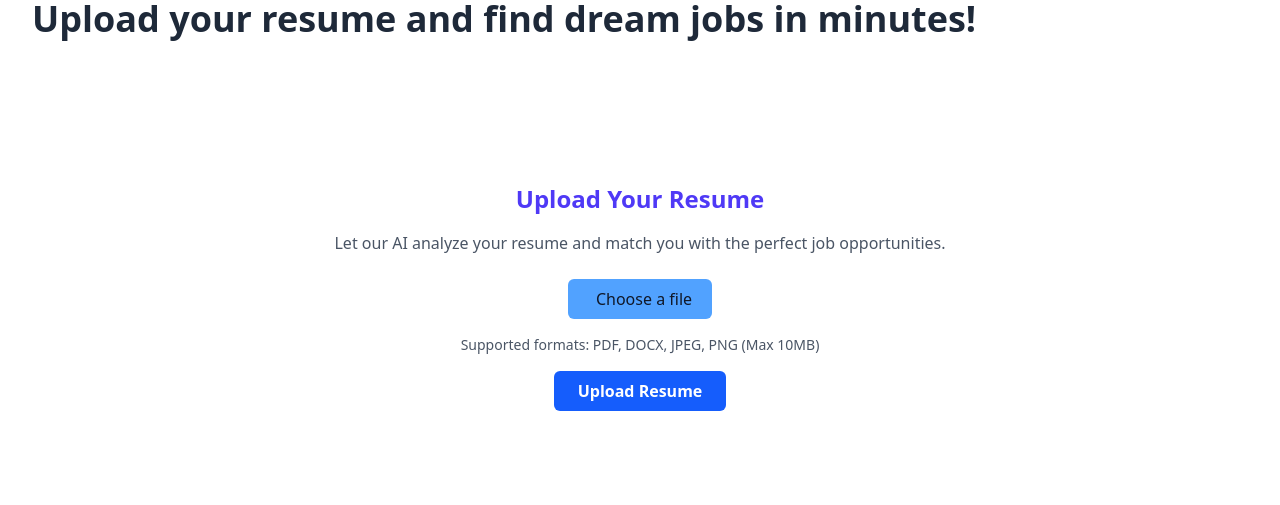
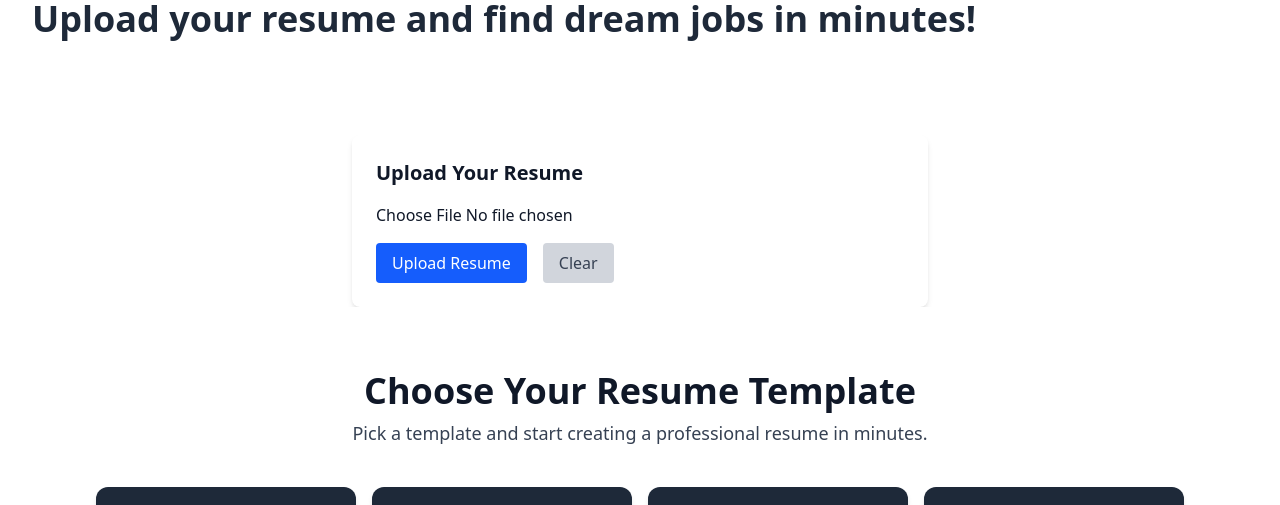
Before and after one commit to Anshulkavi/CareerCraft, a React (Vite) app in the folder my-project/: page / in a window 1280 px wide. Shown: the part 880-1385 px from the top of the page. Built offline with nearby package versions, Linux system fonts and the light colour scheme; grey boxes are pictures that could not be loaded.

Commit message:
Update ResumeUpload component to add image input support and preview

```diff
--- a/my-project/src/components/ResumeUpload.jsx
+++ b/my-project/src/components/ResumeUpload.jsx
@@ -182,255 +182,6 @@
 // }
 // export default ResumeUpload;
 
-import React, { useRef, useState, useEffect } from "react";
-
-function ResumeUpload() {
-  const resumeFileRef = useRef(null);
-  const resumeUploadFormRef = useRef(null);
-
-  const [uploadStatus, setUploadStatus] = useState("");
-  const [fileName, setFileName] = useState("");
-  const [statusVisible, setStatusVisible] = useState(false);
-  const [previewSrc, setPreviewSrc] = useState(null);
-  const [loading, setLoading] = useState(false);
-  const [extractedInfo, setExtractedInfo] = useState(null);
-  const [jobMatches, setJobMatches] = useState([]);
-
-  const handleFileChange = () => {
-    const file = resumeFileRef.current.files[0];
-    setFileName(file ? file.name : "");
-
-    if (file && file.type.startsWith("image/")) {
-      const reader = new FileReader();
-      reader.onload = () => setPreviewSrc(reader.result);
-      reader.onerror = () => setPreviewSrc(null);
-      reader.readAsDataURL(file);
-    } else {
-      setPreviewSrc(null);
-    }
-  };
-
-  const handleSubmit = async (e) => {
-    e.preventDefault();
-    const file = resumeFileRef.current.files[0];
-
-    if (!file) {
-      setUploadStatus("❗ Please select a file to upload.");
-      setStatusVisible(true);
-      return;
-    }
-
-    if (file.size > 10 * 1024 * 1024) {
-      setUploadStatus("❗ File size exceeds 10MB limit.");
-      setStatusVisible(true);
-      return;
-    }
-
-    setStatusVisible(true);
-    setLoading(true);
-    setUploadStatus("⏳ Uploading and analyzing resume...");
-    setJobMatches([]);
-    setExtractedInfo(null);
-
-    const formData = new FormData();
-    formData.append("resume", file);
-
-    try {
-      const response = await fetch(
-        "https://careercraft-1.onrender.com/api/upload_resume/",
-        {
-          method: "POST",
-          body: formData,
-        }
-      );
-
-      const text = await response.text();
-      let data;
-
-      try {
-        data = JSON.parse(text);
-      } catch {
-        console.error("❌ HTML Error Response:\n", text);
-        throw new Error("❌ Server returned HTML instead of JSON. See console.");
-      }
-
-      if (!response.ok) throw new Error(data.error || "Something went wrong.");
-
-      const { extracted, matches } = data;
-      setExtractedInfo(extracted);
-      setJobMatches(Array.isArray(matches) ? matches : []);
-      setUploadStatus("✅ Resume successfully processed.");
-    } catch (error) {
-      console.error("❌ Upload error:", error);
-      setUploadStatus(`❌ Upload error: ${error.message}`);
-    } finally {
-      setLoading(false);
-      resumeUploadFormRef.current.reset();
-      setFileName("");
-      setPreviewSrc(null);
-    }
-  };
-
-  useEffect(() => {
-    const resumeFile = resumeFileRef.current;
-    if (resumeFile) {
-      resumeFile.addEventListener("change", handleFileChange);
-      return () => {
-        resumeFile.removeEventListener("change", handleFileChange);
-      };
-    }
-  }, []);
-
-  return (
-    <section className="bg-white dark:bg-gray-900 text-gray-800 dark:text-gray-100 text-center py-12 px-5">
-      <h2 className="text-2xl font-bold !text-indigo-600 mb-4">
-        Upload Your Resume
-      </h2>
-      <p className="text-gray-600 dark:text-gray-200 mb-6">
-        Let our AI analyze your resume and match you with the perfect job opportunities.
-      </p>
-
-      <form
-        ref={resumeUploadFormRef}
-        onSubmit={handleSubmit}
-        className="flex flex-col items-center space-y-4"
-        encType="multipart/form-data"
-      >
-        <div className="relative inline-block">
-          <input
-            type="file"
-            id="resumeFile"
-            name="resume"
-            accept=".pdf,.docx,.jpeg,.jpg,.png"
-            required
-            ref={resumeFileRef}
-            className="absolute left-[-9999px]"
-          />
-          <label
-            htmlFor="resumeFile"
-            className="cursor-pointer inline-flex items-center bg-blue-400 text-gray-900 dark:text-gray-100 px-5 py-2 rounded-md hover:bg-blue-500 transition"
-          >
-            <i className="fas fa-cloud-upload-alt mr-2"></i>
-            <span>{fileName || "Choose a file"}</span>
-          </label>
-
-          {previewSrc && (
-            <img
-              src={previewSrc}
-              alt="Preview"
-              className="mt-4 mx-auto max-h-40 rounded-md border border-gray-300"
-            />
-          )}
-        </div>
-
-        <p className="text-sm text-gray-600 dark:text-gray-300">
-          Supported formats: PDF, DOCX, JPEG, PNG (Max 10MB)
-        </p>
-
-        <button
-          type="submit"
-          className="bg-blue-600 hover:bg-blue-700 text-white font-semibold py-2 px-6 rounded-md transition"
-        >
-          {loading ? (
-            <>
-              <svg
-                className="animate-spin h-5 w-5 mr-2 text-white inline-block"
-                xmlns="http://www.w3.org/2000/svg"
-                fill="none"
-                viewBox="0 0 24 24"
-              >
-                <circle
-                  className="opacity-25"
-                  cx="12"
-                  cy="12"
-                  r="10"
-                  stroke="currentColor"
-                  strokeWidth="4"
-                ></circle>
-                <path
-                  className="opacity-75"
-                  fill="currentColor"
-                  d="M4 12a8 8 0 018-8V0C5.373 0 0 5.373 0 12h4z"
-                ></path>
-              </svg>
-              Processing...
-            </>
-          ) : (
-            "Upload Resume"
-          )}
-        </button>
-      </form>
-
-      {statusVisible && (
-        <div className="mt-6 bg-gray-100 dark:bg-gray-800 text-gray-800 dark:text-gray-100 p-4 rounded-md text-left max-w-2xl mx-auto">
-          <p>{uploadStatus}</p>
-          {extractedInfo && (
-            <div className="mt-3 text-sm space-y-1">
-              <p>
-                ✅ <strong>Name:</strong> {extractedInfo.name || "N/A"}
-              </p>
-              <p>
-                📧 <strong>Email:</strong> {extractedInfo.email || "N/A"}
-              </p>
-              <p>
-                📞 <strong>Phone:</strong> {extractedInfo.phone || "N/A"}
-              </p>
-              <p>
-                💼 <strong>Experience:</strong> {extractedInfo.experience || "N/A"}
-              </p>
-              <p>
-                🛠️ <strong>Skills:</strong>{" "}
-                {Array.isArray(extractedInfo.skills)
-                  ? extractedInfo.skills.join(", ")
-                  : "N/A"}
-              </p>
-            </div>
-          )}
-        </div>
-      )}
-
-      {Array.isArray(jobMatches) && jobMatches.length > 0 && (
-        <div className="mt-10">
-          <h3 className="text-xl font-bold text-gray-900 dark:text-white mb-4">
-            Matching Job Opportunities
-          </h3>
-          <div className="grid gap-4 max-w-3xl mx-auto overflow-x-auto">
-            {jobMatches.map((job, index) => (
-              <div
-                key={index}
-                className="bg-white dark:bg-gray-900 text-gray-800 dark:text-gray-100 border border-gray-200 dark:border-gray-700 rounded-xl shadow-md p-4 mb-4 text-left"
-              >
-                <h4 className="text-lg font-semibold text-blue-700 dark:text-blue-400 mb-1">
-                  {job.title}
-                </h4>
-                <p className="text-sm">
-                  <strong>Company:</strong> {job.company_name || "Unknown"}
-                </p>
-                <p className="text-sm">
-                  <strong>Location:</strong> {job.location || "N/A"}
-                </p>
-                <p className="text-sm">
-                  <strong>Salary:</strong> {job.salary || "N/A"}
-                </p>
-                <a
-                  href={job.url}
-                  target="_blank"
-                  rel="noopener noreferrer"
-                  className="text-blue-600 dark:text-blue-400 hover:underline font-medium text-sm mt-2 inline-block"
-                >
-                  Apply Now
-                </a>
-              </div>
-            ))}
-          </div>
-        </div>
-      )}
-    </section>
-  );
-}
-
-export default ResumeUpload;
-
 // import React, { useRef, useState, useEffect } from "react";
 
 // function ResumeUpload() {
@@ -485,10 +236,13 @@ export default ResumeUpload;
 //     formData.append("resume", file);
 
 //     try {
-//       const response = await fetch("https://careercraft-backend-qvn1.onrender.com/api/upload_resume/", {
-//         method: "POST",
-//         body: formData,
-//       });
+//       const response = await fetch(
+//         "https://careercraft-1.onrender.com/api/upload_resume/",
+//         {
+//           method: "POST",
+//           body: formData,
+//         }
+//       );
 
 //       const text = await response.text();
 //       let data;
@@ -521,13 +275,17 @@ export default ResumeUpload;
 //     const resumeFile = resumeFileRef.current;
 //     if (resumeFile) {
 //       resumeFile.addEventListener("change", handleFileChange);
-//       return () => resumeFile.removeEventListener("change", handleFileChange);
+//       return () => {
+//         resumeFile.removeEventListener("change", handleFileChange);
+//       };
 //     }
 //   }, []);
 
 //   return (
 //     <section className="bg-white dark:bg-gray-900 text-gray-800 dark:text-gray-100 text-center py-12 px-5">
-//       <h2 className="text-2xl font-bold !text-indigo-600 mb-4">Upload Your Resume</h2>
+//       <h2 className="text-2xl font-bold !text-indigo-600 mb-4">
+//         Upload Your Resume
+//       </h2>
 //       <p className="text-gray-600 dark:text-gray-200 mb-6">
 //         Let our AI analyze your resume and match you with the perfect job opportunities.
 //       </p>
@@ -543,7 +301,7 @@ export default ResumeUpload;
 //             type="file"
 //             id="resumeFile"
 //             name="resume"
-//             accept=".pdf,.docx,.jpg,.jpeg,.png"
+//             accept=".pdf,.docx,.jpeg,.jpg,.png"
 //             required
 //             ref={resumeFileRef}
 //             className="absolute left-[-9999px]"
@@ -555,6 +313,7 @@ export default ResumeUpload;
 //             <i className="fas fa-cloud-upload-alt mr-2"></i>
 //             <span>{fileName || "Choose a file"}</span>
 //           </label>
+
 //           {previewSrc && (
 //             <img
 //               src={previewSrc}
@@ -565,7 +324,7 @@ export default ResumeUpload;
 //         </div>
 
 //         <p className="text-sm text-gray-600 dark:text-gray-300">
-//           Supported formats: PDF, DOCX, JPG, PNG (Max 10MB)
+//           Supported formats: PDF, DOCX, JPEG, PNG (Max 10MB)
 //         </p>
 
 //         <button
@@ -607,11 +366,24 @@ export default ResumeUpload;
 //           <p>{uploadStatus}</p>
 //           {extractedInfo && (
 //             <div className="mt-3 text-sm space-y-1">
-//               <p>✅ <strong>Name:</strong> {extractedInfo.name || "N/A"}</p>
-//               <p>📧 <strong>Email:</strong> {extractedInfo.email || "N/A"}</p>
-//               <p>📞 <strong>Phone:</strong> {extractedInfo.phone || "N/A"}</p>
-//               <p>💼 <strong>Experience:</strong> {extractedInfo.experience || "N/A"}</p>
-//               <p>🛠️ <strong>Skills:</strong> {Array.isArray(extractedInfo.skills) ? extractedInfo.skills.join(", ") : "N/A"}</p>
+//               <p>
+//                 ✅ <strong>Name:</strong> {extractedInfo.name || "N/A"}
+//               </p>
+//               <p>
+//                 📧 <strong>Email:</strong> {extractedInfo.email || "N/A"}
+//               </p>
+//               <p>
+//                 📞 <strong>Phone:</strong> {extractedInfo.phone || "N/A"}
+//               </p>
+//               <p>
+//                 💼 <strong>Experience:</strong> {extractedInfo.experience || "N/A"}
+//               </p>
+//               <p>
+//                 🛠️ <strong>Skills:</strong>{" "}
+//                 {Array.isArray(extractedInfo.skills)
+//                   ? extractedInfo.skills.join(", ")
+//                   : "N/A"}
+//               </p>
 //             </div>
 //           )}
 //         </div>
@@ -631,9 +403,15 @@ export default ResumeUpload;
 //                 <h4 className="text-lg font-semibold text-blue-700 dark:text-blue-400 mb-1">
 //                   {job.title}
 //                 </h4>
-//                 <p className="text-sm"><strong>Company:</strong> {job.company_name || "Unknown"}</p>
-//                 <p className="text-sm"><strong>Location:</strong> {job.location || "N/A"}</p>
-//                 <p className="text-sm"><strong>Salary:</strong> {job.salary || "N/A"}</p>
+//                 <p className="text-sm">
+//                   <strong>Company:</strong> {job.company_name || "Unknown"}
+//                 </p>
+//                 <p className="text-sm">
+//                   <strong>Location:</strong> {job.location || "N/A"}
+//                 </p>
+//                 <p className="text-sm">
+//                   <strong>Salary:</strong> {job.salary || "N/A"}
+//                 </p>
 //                 <a
 //                   href={job.url}
 //                   target="_blank"
@@ -652,3 +430,149 @@ export default ResumeUpload;
 // }
 
 // export default ResumeUpload;
+
+import React, { useState } from 'react';
+
+function ResumeUploader() {
+  const [selectedFile, setSelectedFile] = useState(null);
+  const [previewUrl, setPreviewUrl] = useState(null);
+  const [jobs, setJobs] = useState([]);
+  const [loading, setLoading] = useState(false);
+  const [error, setError] = useState(null);
+  const [uploaded, setUploaded] = useState(false);
+
+  const allowedTypes = [
+    'application/pdf',
+    'application/vnd.openxmlformats-officedocument.wordprocessingml.document',
+    'image/jpeg',
+    'image/png'
+  ];
+
+  const handleFileChange = (event) => {
+    const file = event.target.files[0];
+    setUploaded(false);
+    setError(null);
+
+    if (!file) return;
+
+    if (!allowedTypes.includes(file.type)) {
+      setError('Unsupported file type. Please upload a PDF, DOCX, JPG, or PNG.');
+      return;
+    }
+
+    setSelectedFile(file);
+    if (file.type.startsWith('image/')) {
+      const reader = new FileReader();
+      reader.onloadend = () => setPreviewUrl(reader.result);
+      reader.readAsDataURL(file);
+    } else {
+      setPreviewUrl(null);
+    }
+  };
+
+  const handleUpload = async () => {
+    if (!selectedFile) {
+      setError('Please select a file before uploading.');
+      return;
+    }
+
+    setLoading(true);
+    setError(null);
+    setUploaded(false);
+
+    const formData = new FormData();
+    formData.append('resume', selectedFile);
+
+    try {
+      const response = await fetch('https://your-backend-url.com/upload/', {
+        method: 'POST',
+        body: formData,
+      });
+
+      if (!response.ok) {
+        throw new Error('Upload failed. Please try again.');
+      }
+
+      const data = await response.json();
+      setJobs(data.jobs || []);
+      setUploaded(true);
+    } catch (err) {
+      console.error(err);
+      setError(err.message || 'Something went wrong.');
+    } finally {
+      setLoading(false);
+    }
+  };
+
+  const handleClear = () => {
+    setSelectedFile(null);
+    setPreviewUrl(null);
+    setJobs([]);
+    setError(null);
+    setUploaded(false);
+  };
+
+  return (
+    <div className="max-w-xl mx-auto p-6 bg-white shadow-md rounded-lg">
+      <h2 className="text-xl font-semibold mb-4">Upload Your Resume</h2>
+
+      <input
+        type="file"
+        accept=".pdf,.docx,.jpg,.jpeg,.png"
+        onChange={handleFileChange}
+        className="block w-full mb-4"
+      />
+
+      {selectedFile && (
+        <p className="text-gray-600 mb-2">Selected: {selectedFile.name}</p>
+      )}
+
+      {previewUrl && (
+        <img
+          src={previewUrl}
+          alt="Preview"
+          className="w-48 h-auto mb-4 border rounded"
+        />
+      )}
+
+      {error && <p className="text-red-500 mb-2">{error}</p>}
+
+      {uploaded && (
+        <p className="text-green-600 mb-2">Resume uploaded and jobs matched successfully!</p>
+      )}
+
+      <div className="flex space-x-4">
+        <button
+          onClick={handleUpload}
+          className="bg-blue-600 text-white px-4 py-2 rounded hover:bg-blue-700"
+        >
+          {loading ? 'Uploading...' : 'Upload Resume'}
+        </button>
+
+        <button
+          onClick={handleClear}
+          className="bg-gray-300 text-gray-700 px-4 py-2 rounded hover:bg-gray-400"
+        >
+          Clear
+        </button>
+      </div>
+
+      {jobs.length > 0 && (
+        <div className="mt-6">
+          <h3 className="text-lg font-medium mb-2">Matched Jobs</h3>
+          <ul className="list-disc pl-5 space-y-1">
+            {jobs.map((job, index) => (
+              <li key={index}>{job}</li>
+            ))}
+          </ul>
+        </div>
+      )}
+
+      {!loading && uploaded && jobs.length === 0 && (
+        <p className="text-gray-500 mt-4">No matching jobs found for this resume.</p>
+      )}
+    </div>
+  );
+}
+
+export default ResumeUploader;
```
